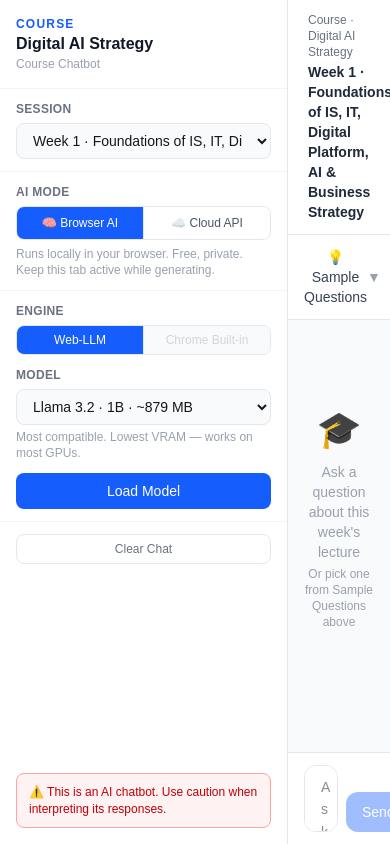
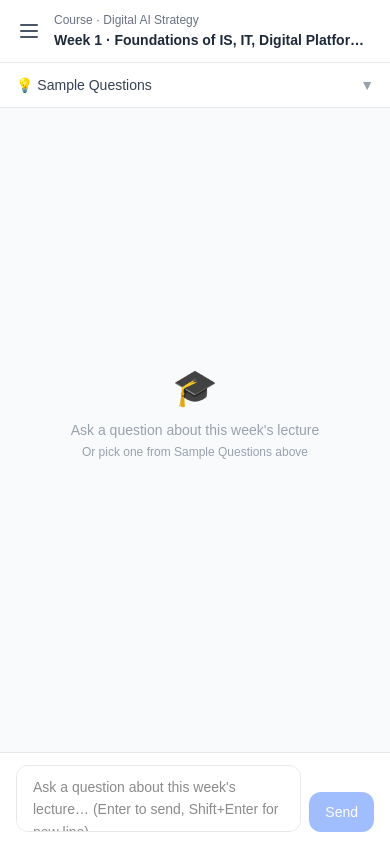
Before and after one commit to iayushi/Digital_AI_Strategy, a Next.js app: page / in a window 390 px wide. Built offline with nearby package versions, Linux system fonts and the light colour scheme.

Commit message:
Mobile responsive: hamburger drawer, h-dvh, 1-col question grid, viewport meta

```diff
--- a/app/layout.tsx
+++ b/app/layout.tsx
@@ -1,4 +1,4 @@
-import type { Metadata } from "next";
+import type { Metadata, Viewport } from "next";
 import { Geist, Geist_Mono } from "next/font/google";
 import "./globals.css";
 import { COURSE_NAME, COURSE_SUBTITLE } from "@/lib/sessions";
@@ -12,6 +12,11 @@ const geistMono = Geist_Mono({
   variable: "--font-geist-mono",
   subsets: ["latin"],
 });
+
+export const viewport: Viewport = {
+  width: "device-width",
+  initialScale: 1,
+};
 
 export const metadata: Metadata = {
   title: `${COURSE_NAME} · ${COURSE_SUBTITLE}`,
--- a/app/page.tsx
+++ b/app/page.tsx
@@ -13,9 +13,12 @@ export default function Home() {
   // ── Session ──────────────────────────────────────────────────────────────────
   const [selectedWeek, setSelectedWeek] = useState(DEFAULT_WEEK);
 
+  const [sidebarOpen, setSidebarOpen] = useState(false);
+
   const handleWeekChange = useCallback((week: number) => {
     setSelectedWeek(week);
     setMessages([]);
+    setSidebarOpen(false); // auto-close drawer on mobile after session change
     import("@/lib/search").then(({ prefetchWeek }) => prefetchWeek(week));
   }, []);
 
@@ -190,7 +193,21 @@ export default function Home() {
   const currentSession = SESSIONS.find((s) => s.week === selectedWeek) ?? SESSIONS[0];
 
   return (
-    <div className="flex h-screen overflow-hidden bg-gray-50">
+    // h-dvh = dynamic viewport height — correctly handles mobile browser chrome (address bar)
+    <div className="flex h-dvh overflow-hidden bg-gray-50">
+
+      {/* ── Mobile overlay backdrop ── */}
+      {sidebarOpen && (
+        <div
+          className="fixed inset-0 z-40 bg-black/40 md:hidden"
+          onClick={() => setSidebarOpen(false)}
+        />
+      )}
+
+      {/* ── Sidebar — fixed drawer on mobile, static column on desktop ── */}
+      <div
+        className={`fixed inset-y-0 left-0 z-50 w-72 shrink-0 transition-transform duration-200 ease-in-out md:static md:z-auto md:translate-x-0 md:transition-none ${sidebarOpen ? "translate-x-0" : "-translate-x-full"}`}
+      >
         <Sidebar
           selectedWeek={selectedWeek}
           onWeekChange={handleWeekChange}
@@ -211,12 +228,28 @@ export default function Home() {
           cloudModelName={cloudModelName}
           onCloudModelNameChange={setCloudModelName}
           onClearChat={() => setMessages([])}
+          onClose={() => setSidebarOpen(false)}
         />
+      </div>
 
-      <main className="flex-1 flex flex-col overflow-hidden">
-        <div className="px-5 py-3 border-b border-gray-200 bg-white shrink-0">
+      <main className="flex-1 flex flex-col overflow-hidden min-w-0">
+        {/* Session header with hamburger on mobile */}
+        <div className="px-4 py-3 border-b border-gray-200 bg-white shrink-0 flex items-center gap-2">
+          <button
+            onClick={() => setSidebarOpen(true)}
+            className="md:hidden -ml-1 p-2 rounded-lg hover:bg-gray-100 text-gray-600 shrink-0"
+            aria-label="Open settings"
+          >
+            <svg width="18" height="14" viewBox="0 0 18 14" fill="currentColor">
+              <rect width="18" height="2" rx="1"/>
+              <rect y="6" width="18" height="2" rx="1"/>
+              <rect y="12" width="18" height="2" rx="1"/>
+            </svg>
+          </button>
+          <div className="min-w-0">
             <p className="text-xs text-gray-500">Course · {COURSE_NAME}</p>
-          <h2 className="text-sm font-semibold text-gray-800 mt-0.5">{currentSession.title}</h2>
+            <h2 className="text-sm font-semibold text-gray-800 mt-0.5 truncate">{currentSession.title}</h2>
+          </div>
         </div>
 
         <SampleQuestions session={currentSession} onSelect={handleSampleQuestion} disabled={isStreaming} />
--- a/components/SampleQuestions.tsx
+++ b/components/SampleQuestions.tsx
@@ -23,7 +23,7 @@ export default function SampleQuestions({ session, onSelect, disabled }: Props)
       </button>
 
       {open && (
-        <div className="px-4 pb-4 grid grid-cols-2 gap-2 sm:grid-cols-3">
+        <div className="px-4 pb-4 grid grid-cols-1 gap-2 sm:grid-cols-2 lg:grid-cols-3">
           {session.sampleQuestions.map((sq) => (
             <button
               key={sq.label}
--- a/components/Sidebar.tsx
+++ b/components/Sidebar.tsx
@@ -34,6 +34,7 @@ interface Props {
   onCloudModelNameChange: (m: string) => void;
 
   onClearChat: () => void;
+  onClose: () => void;
 }
 
 const CHROME_STATUS_LABEL: Record<ChromeAIStatus, { text: string; cls: string }> = {
@@ -53,6 +54,7 @@ export default function Sidebar({
   cloudApiKey, onCloudApiKeyChange,
   cloudModelName, onCloudModelNameChange,
   onClearChat,
+  onClose,
 }: Props) {
   const providerConfig = CLOUD_PROVIDERS[cloudProvider];
   const modelOption = MODEL_OPTIONS.find((m) => m.id === webllmModelId) ?? MODEL_OPTIONS[0];
@@ -64,12 +66,22 @@ export default function Sidebar({
   const chromeAvailable = chromeAIStatus === "ready" || chromeAIStatus === "needs-download";
 
   return (
-    <aside className="w-72 bg-white border-r border-gray-200 flex flex-col overflow-y-auto shrink-0">
+    <aside className="h-full bg-white border-r border-gray-200 flex flex-col overflow-y-auto">
       {/* Header */}
-      <div className="px-4 py-4 border-b border-gray-100">
-        <p className="text-xs font-semibold text-blue-600 uppercase tracking-widest">Course</p>
-        <h1 className="text-base font-bold text-gray-900 leading-tight mt-0.5">{COURSE_NAME}</h1>
-        {COURSE_SUBTITLE && <p className="text-xs text-gray-400 mt-0.5">{COURSE_SUBTITLE}</p>}
+      <div className="px-4 py-4 border-b border-gray-100 flex items-start justify-between">
+        <div>
+          <p className="text-xs font-semibold text-blue-600 uppercase tracking-widest">Course</p>
+          <h1 className="text-base font-bold text-gray-900 leading-tight mt-0.5">{COURSE_NAME}</h1>
+          {COURSE_SUBTITLE && <p className="text-xs text-gray-400 mt-0.5">{COURSE_SUBTITLE}</p>}
+        </div>
+        {/* Close button — mobile only */}
+        <button
+          onClick={onClose}
+          className="md:hidden mt-0.5 p-1.5 rounded-lg text-gray-400 hover:text-gray-600 hover:bg-gray-100 shrink-0"
+          aria-label="Close menu"
+        >
+          ✕
+        </button>
       </div>
 
       {/* Session selector */}
```
Lines whose indentation alone changed are shown as unchanged.
